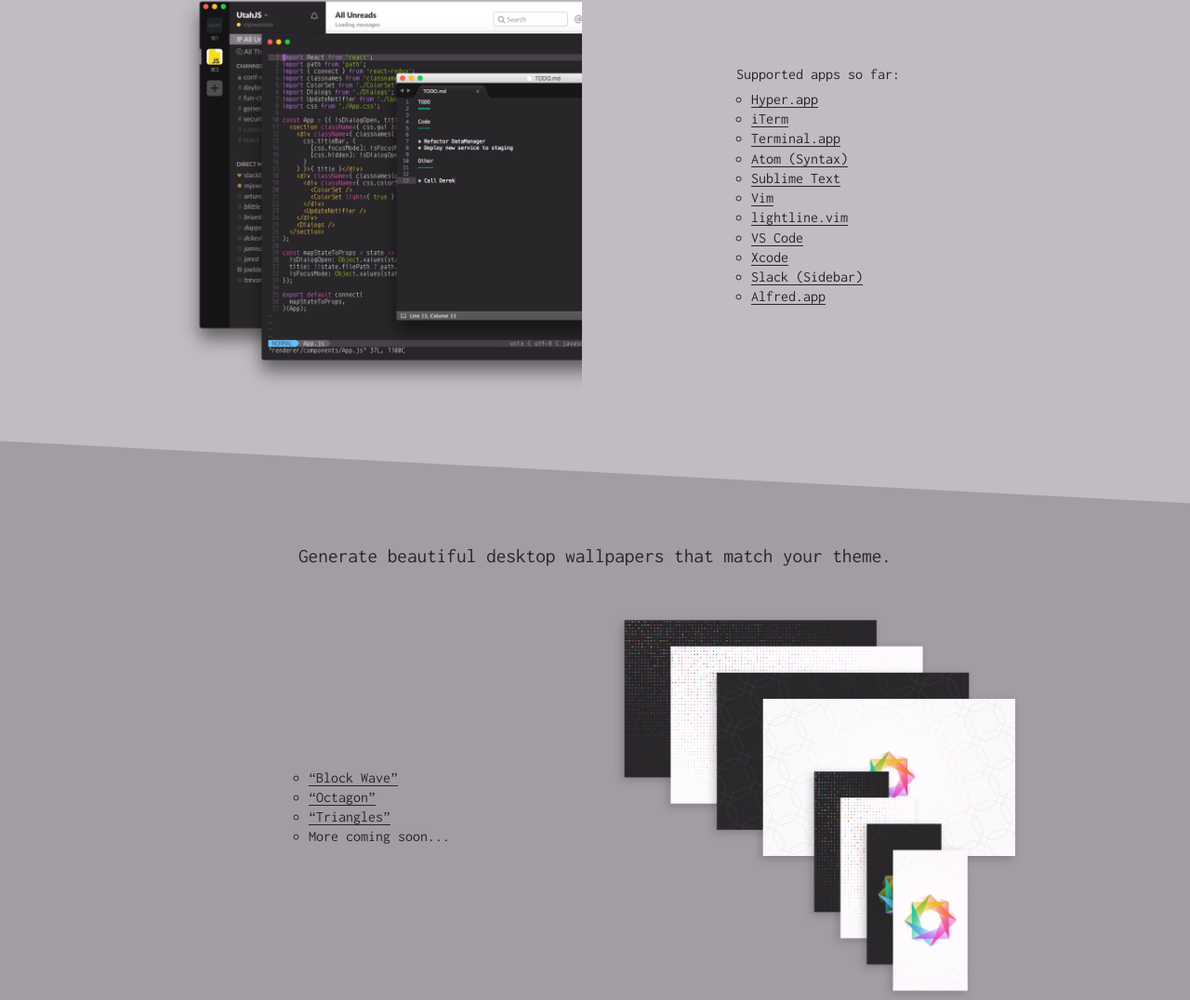
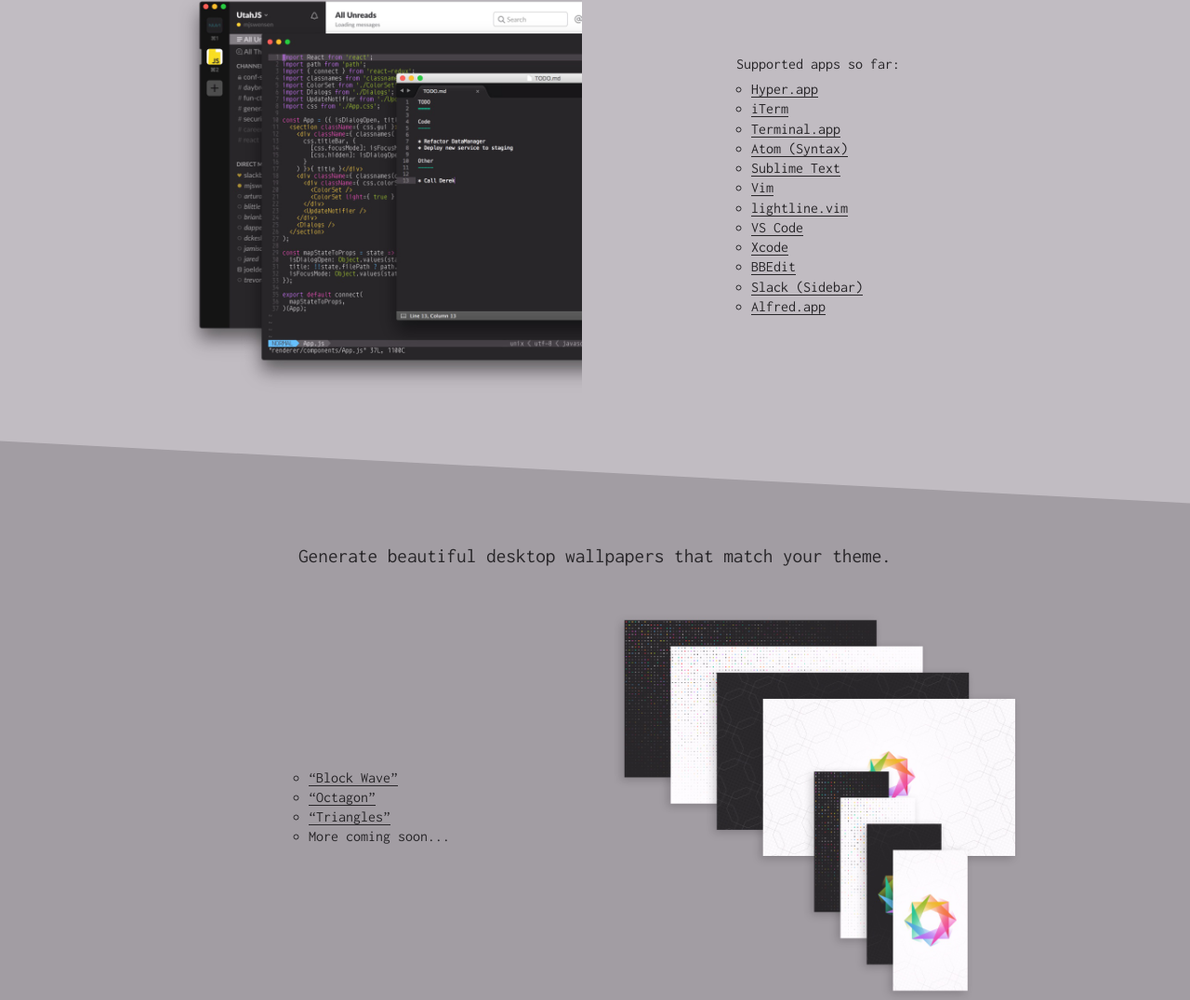
Before and after one commit to themerdev/themer-site, a website: page index.html in a window 1280 px wide. Shown: the part 1701-2777 px from the top of the page at 93% size. Drawn offline with nearby package versions, Linux system fonts and the light colour scheme.

Commit message:
Adding BBEdit to list of supported apps.

```diff
--- a/index.html
+++ b/index.html
@@ -103,6 +103,7 @@
                 <li><a class="link" href="https://github.com/mjswensen/themer-vim-lightline">lightline.vim</a></li>
                 <li><a class="link" href="https://github.com/mjswensen/themer-vscode">VS Code</a></li>
                 <li><a class="link" href="https://github.com/mjswensen/themer-xcode">Xcode</a></li>
+                <li><a class="link" href="https://github.com/mjswensen/themer-bbedit">BBEdit</a></li>
                 <li><a class="link" href="https://github.com/mjswensen/themer-slack">Slack (Sidebar)</a></li>
                 <li><a class="link" href="https://github.com/mjswensen/themer-alfred">Alfred.app</a></li>
               </ul>
```
